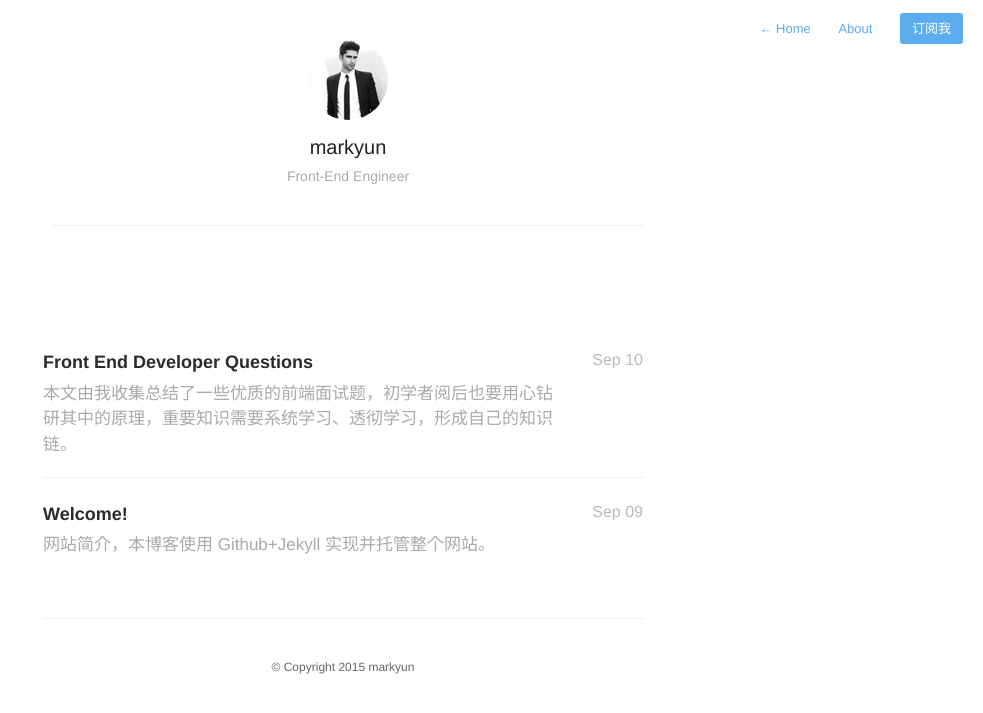
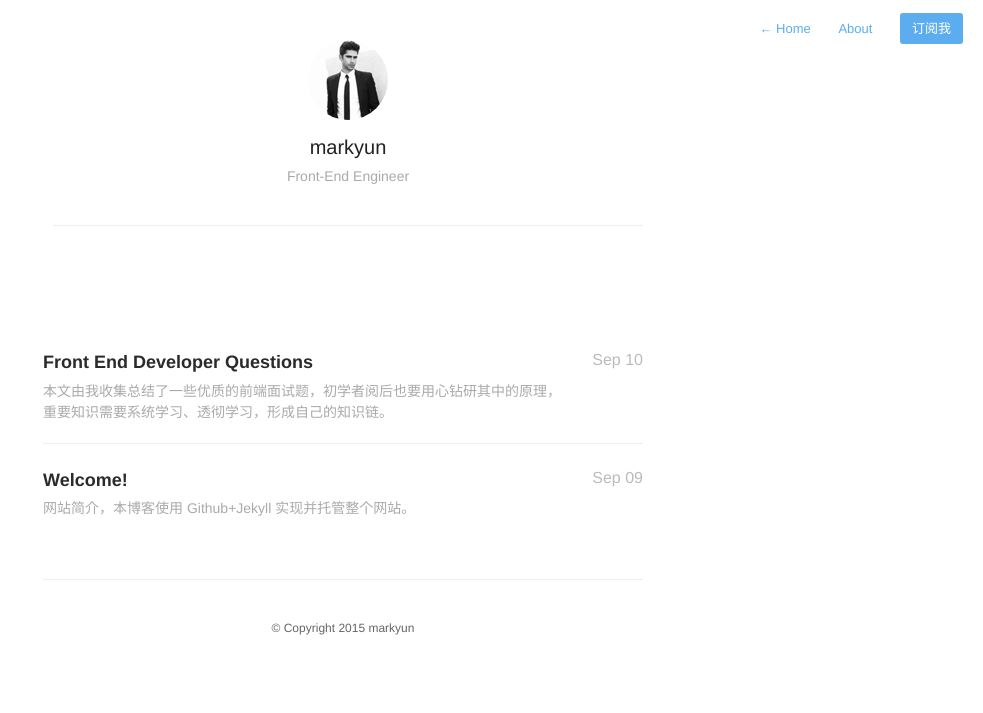
Before and after one commit to Tomzhangzhang/markyun.github.io, a Jekyll site: the page built from index.html, in a window 1280 px wide. Shown: the top 713 px of the page, without its empty margins (297-1280 px from the left). Built offline with Jekyll 4.4.1, drawn with Linux system fonts in a browser that asks for light colours; nearby versions of some CDN libraries; Markdown is read by kramdown in place of the engine named in the settings; the list of posts is cut into pages by our own code; comment, search, counter and statistics services are not loaded.

Commit message:
update font
update font

```diff
--- a/assets/css/style.css
+++ b/assets/css/style.css
@@ -188,7 +188,9 @@ nav.main-nav a:hover{
 	height: 40px;
 	border-radius: 50%;
 }
-
+#post-body  p img{
+  max-width: 500px;
+}
 /* Typography */
 /*Accent color*/
 a,
@@ -283,7 +285,7 @@ em, i { font-style: italic; }
 }
 
 #post-list h2 {
-	font: normal 17px/1.5em "Microsoft Yahei","Helvetica Neue",Helvetica,Arial,sans-serif;
+	font: normal 14px/1.5em "Microsoft Yahei","Helvetica Neue",Helvetica,Arial,sans-serif;
 	color: #aaa;
 	max-width: 525px;
 	margin-top: 2px;
```
